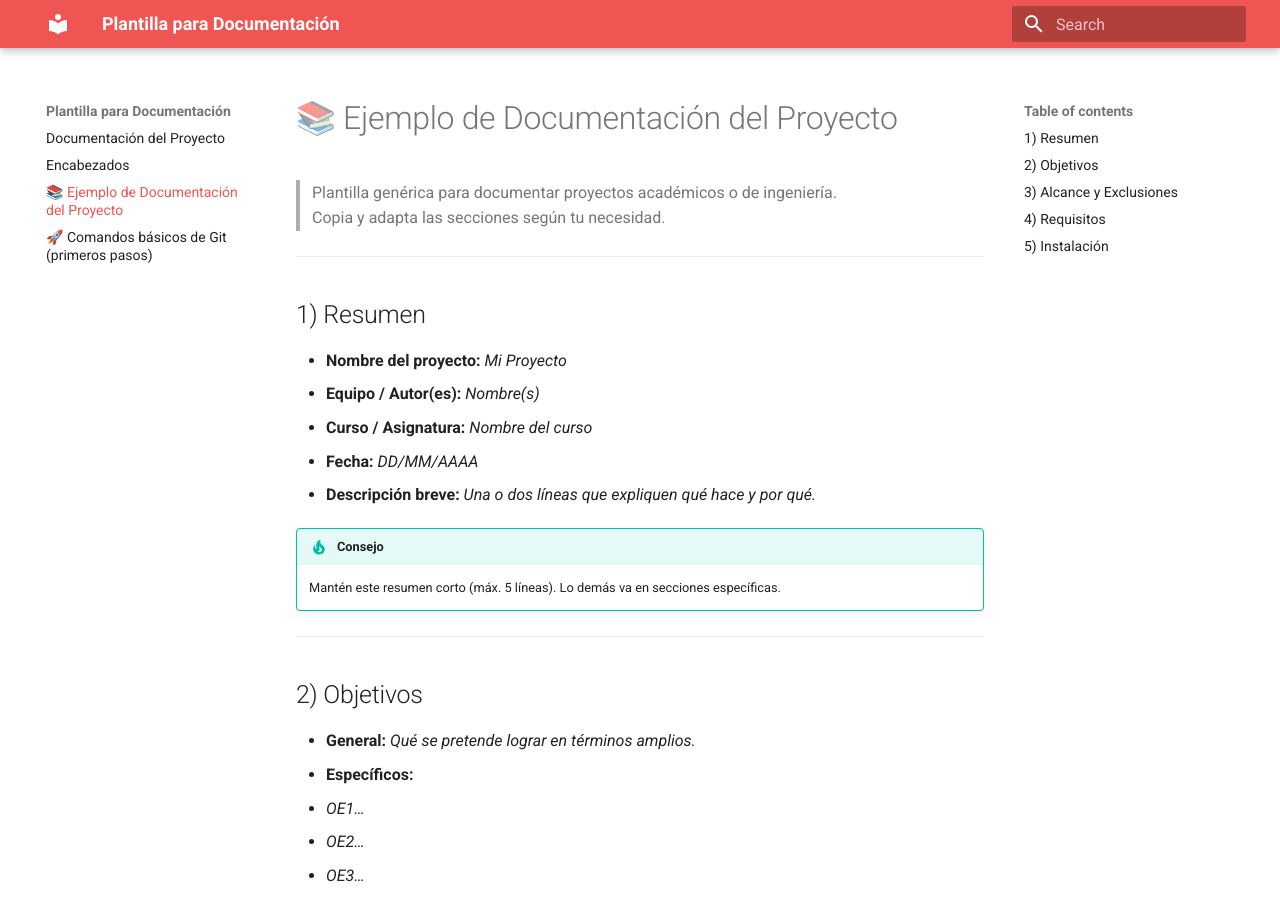
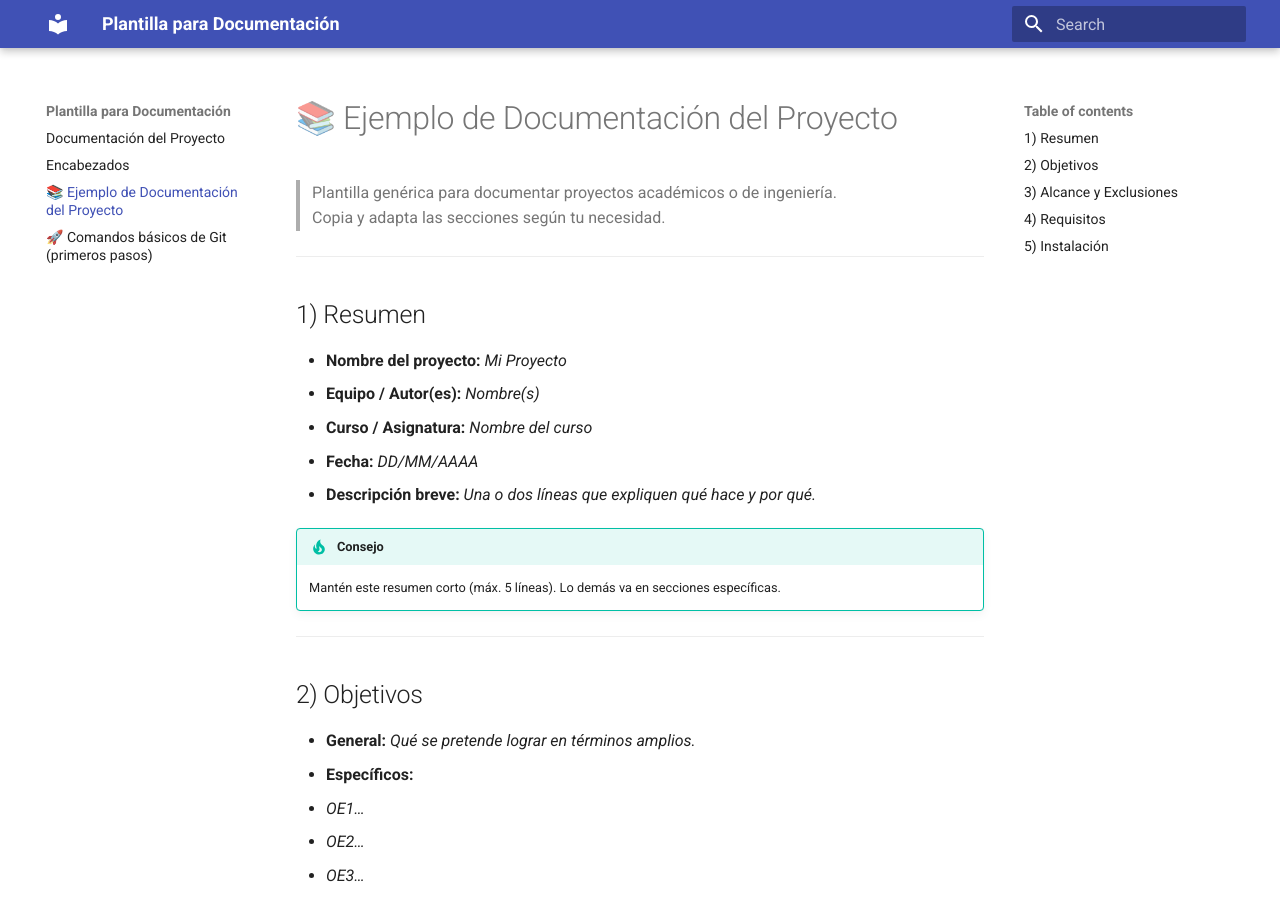
Before and after one commit to 203609/joses-repositorio-asas, an MkDocs documentation site: the page built from docs/ejemplo.md, in a window 1280 px wide and 900 px high. Built offline with MkDocs 1.6.1 and Material for MkDocs 9.7.7, drawn with Linux system fonts in a browser that asks for light colours.

Commit message:
cambie color

```diff
--- a/mkdocs.yml
+++ b/mkdocs.yml
@@ -29,7 +29,7 @@
   highlightjs: true
   palette:
       - scheme: default
-        primary: red
+        primary: gray
 
   features:
     - content.code.copy
```
